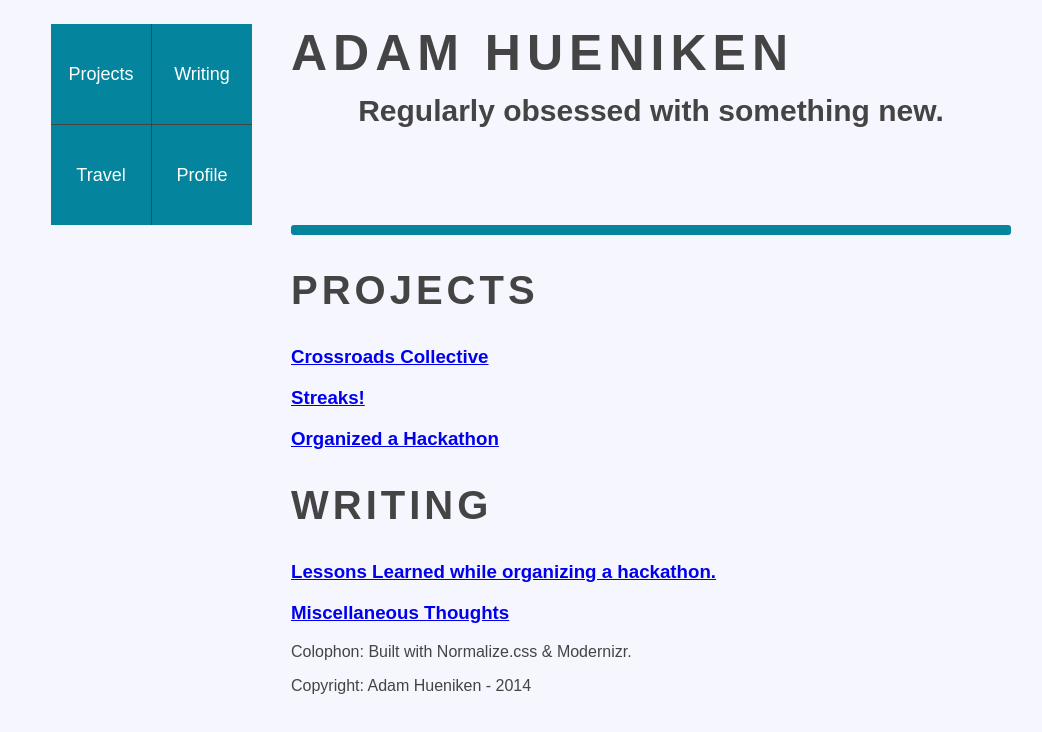
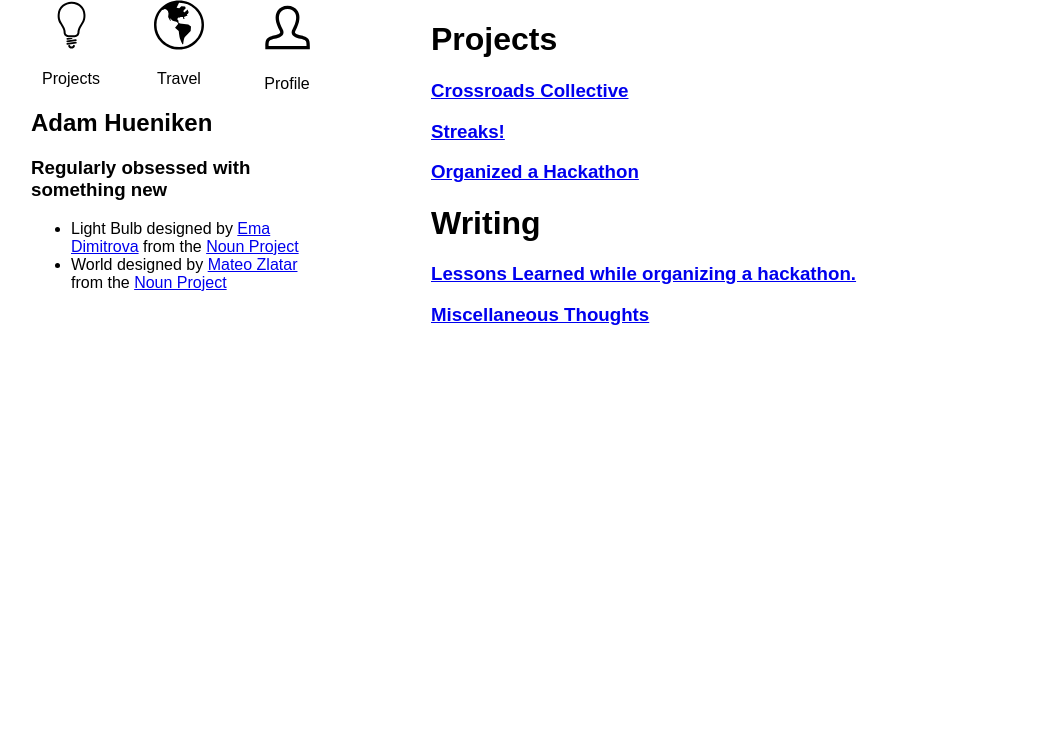
Before and after one commit to ahueniken/personal_site, a plain HTML site: page index.html in a window 1280 px wide. Shown: the whole page, without its empty margins (109-1151 px from the left). Drawn offline with Linux system fonts and the light colour scheme; files that its build step writes are made by us from their sources.

Commit message:
Home page layout redone

```diff
--- a/css/main.css
+++ b/css/main.css
@@ -1,114 +1,59 @@
 .container {
     margin-left: auto;
     margin-right: auto;
-    width: 960px;
-    margin-top: 24px;
+    width: 1000px;
 }
 
-.name {
-    font-size:  50px;
-    margin-top: 0px;
-    margin-bottom: 12px;
-    letter-spacing: 6px;
-}
-
-.subtitle {
-    text-align: center;
-    font-size: 30px;
-    margin-top: 0px;
-}
-
-body {
-    background-color: #F6F6FF;
-    color: #444444;
-    margin: 0;
-}
-
-.left-nav {
-    display: inline-block;
+.left-column {
+    width: 300px;
+    display: inline;
     float: left;
-    width: 200;
 }
 
 .right-column {
-    width: 720px;
+    width: 600px;
+    display: inline;
     float: right;
-    display: inline-block;
-}
-
-.content {
-    clear: both;
-    float: right;
-    display: inline;
-    width: 720px;
-}
-
-.line {
-    height: 10px;
-    background: #04859D;
-    border-radius:3px;
-}
-
-.title {
-    font-size: 40px;
-    letter-spacing: 4px;
-}
-
-.top-left {
-    background: #04859D;
-    float: left;
-    border-bottom: 1px solid #444444;
-    border-right: 1px solid #444444;
-}
-
-.top-right {
-    float: right;
-    background: #04859D;
-    border-bottom: 1px solid #444444;
 }
 
 .row {
     clear: both;
 }
-.row div {
+
+
+.left-column .inline-block {
+    display: inline-block;
+    text-align: center;
+}
+
+.home {
+    width: 80px;
+    height: 100px;
+    float: left;
+     margin-right: 14px;
+}
+
+.icon {
+    width: 50px;
+    height: 50px;
     display: inline;
-    width: 100px;
-    height: 100px;
-    position: relative;
-    font-size: 18px;
-    text-align: center;
+}
+
+.profile .icon {
+    width: 55px;
+    height: 55px;
+}
+
+.travel {
+    width: 80px;
+    margin-left: 14px;
+    margin-right: 14px;
+    float: left;
+}
+
+.profile {
+    width: 80px;
+    margin-left: 14px;
+    float: left;
 
 }
-
-.row div p {
-    margin-top: 40px;
-    color: #FFFFFF;
-}
-
-.bot-left{
-    float: left;
-    text-align: center;
-     background: #04859D;
-      border-right: 1px solid #444444;
-}
-
-.bot-right {
-    position: relative;
-    float: right;
-    text-align: center;
-     background: #04859D;
-}
-
-/*Important:*/
-.link-spanner{
-  position:absolute;
-  width:100%;
-  height:100%;
-  top:0;
-  left: 0;
-  z-index: 1;
-
-  /* edit: fixes overlap error in IE7/8,
-     make sure you have an empty gif
-  background-image: url('empty.gif');*/
-}
--- a/index.html
+++ b/index.html
@@ -5,7 +5,6 @@
 <!--[if gt IE 8]><!--> <html class="no-js"> <!--<![endif]-->
 <head>
   <meta charset="utf-8">
-        <meta http-equiv="X-UA-Compatible" content="IE=edge,chrome=1">
   <title> Adam Hueniken </title>
   <meta name="description" content="Adam Hueniken's personal site">
   <meta name="viewport" content="width=device-width">
@@ -30,51 +29,53 @@
 <p class="chromeframe">You are using an <strong>outdated</strong> browser. Please <a href="http://browsehappy.com/">upgrade your browser</a> or <a href="http://www.google.com/chromeframe/?redirect=true">activate Google Chrome Frame</a> to improve your experience.</p>
 <![endif]-->
 <div class="container">
-          <header>
-          <div class="left-nav">
-            <nav>
+  <div class="left-column">
     <div class="row">
-                <div class="top-left">
+      <div class="home inline-block">
+        <object class="icon" data="img/lightbulb.svg" type="image/svg+xml">
+          <img class="icon" src="img/lightbulb.png" />
+        </object>
         <p> Projects </p>
-                  <a href="/projects"> <span class="link-spanner"></span></a> </div>
-                <div class="top-right">
-                  <p> Writing </p>
-                  <a href="/writing"> <span class="link-spanner"></span> </a> </div>
+      </div>
+      <div class="travel inline-block">
+        <object class="icon" data="img/world.svg" type="image/svg+xml">
+          <img class="icon" src="img/world.png" />
+        </object>
+        <p>  Travel </p>
+      </div>
+      <div class="profile inline-block">
+        <object class="icon" data="img/profile.svg" type="image/svg+xml">
+          <img class="icon" src="img/profile.png" />
+        </object>
+        <p> Profile </p>
+      </div>
     </div>
     <div class="row">
-                <div class="bot-left">
-                  <p> Travel </p>
-                  <a href="/travel"> <span class="link-spanner"></span> </a> </div>
-                <div class="bot-right">
-                  <p> Profile </p>
-                  <a href="/profile"> <span class="link-spanner"></span> </a>
+      <h2 class="name"> Adam Hueniken </h2>
+      <h3 class="subtitle"> Regularly obsessed with something new </h3>
+    </div>
+    <div class="row attribution">
+      <ul>
+        <li> Light Bulb designed by <a href="http://www.thenounproject.com/sesisesi">Ema Dimitrova</a> from the <a href="http://www.thenounproject.com">Noun Project</a> </li>
+        <li class="attribution">World designed by <a href="http://www.thenounproject.com/mateozlatar">Mateo Zlatar</a> from the <a href="http://www.thenounproject.com">Noun Project</a></li>
+      </ul>
     </div>
   </div>
-            </nav>
-          </div>
-
   <div class="right-column">
-                <h1 class="name"> ADAM HUENIKEN </h1>
-                <h2 class="subtitle"> Regularly obsessed with something new. </h2>
-          </div>
-          </header>
-
-          <div class="content">
-            <div class="line"> </div>
     <div class="projects">
-                <h2 class="title"> PROJECTS </h2>
+      <h1 class="title"> Projects </h1>
       <div class="project">
-                   <h3> <a href="http://www.crossroadscollective.com"> Crossroads Collective</a> <h3>
+        <h3> <a href="http://www.crossroadscollective.com"> Crossroads Collective</a> </h3>
       </div>
       <div class="project">
-                   <h3> <a href="http://daily-streaks.herokuapp.com"> Streaks! </a>  <h3>
+        <h3> <a href="http://daily-streaks.herokuapp.com"> Streaks! </a>  </h3>
       </div>
       <div class="project">
-                   <h3> <a href="http://www.hackeracademy.org/hackathon"> Organized a Hackathon </a> <h3>
+        <h3> <a href="http://www.hackeracademy.org/hackathon"> Organized a Hackathon </a> </h3>
       </div>
     </div>
     <div class="writing">
-                <h2 class="title"> WRITING </h2>
+      <h1 class="title"> Writing </h1>
       <div class="post">
         <h3> <a href="/writing/organizing-a-hackathon"> Lessons Learned while organizing a hackathon. </a> </h3>
       </div>
@@ -82,13 +83,7 @@
         <h3> <a href="/writing/thoughts"> Miscellaneous Thoughts </a> </h3>
       </div>
     </div>
-
-            <footer>
-                <p> Colophon: Built with Normalize.css  &amp; Modernizr. </p>
-                <p> Copyright: Adam Hueniken - 2014 </p>
-            </footer>
   </div>
 </div>
-
 </body>
 </html>
```
Also changed, not shown: index - old.html (added, +94 -0 lines), img/lightbulb.png (added), img/lightbulb.svg (added), img/profile.png (added), img/profile.svg (added), img/world.png (added), img/world.svg (added). Lines whose indentation alone changed are shown as unchanged.
